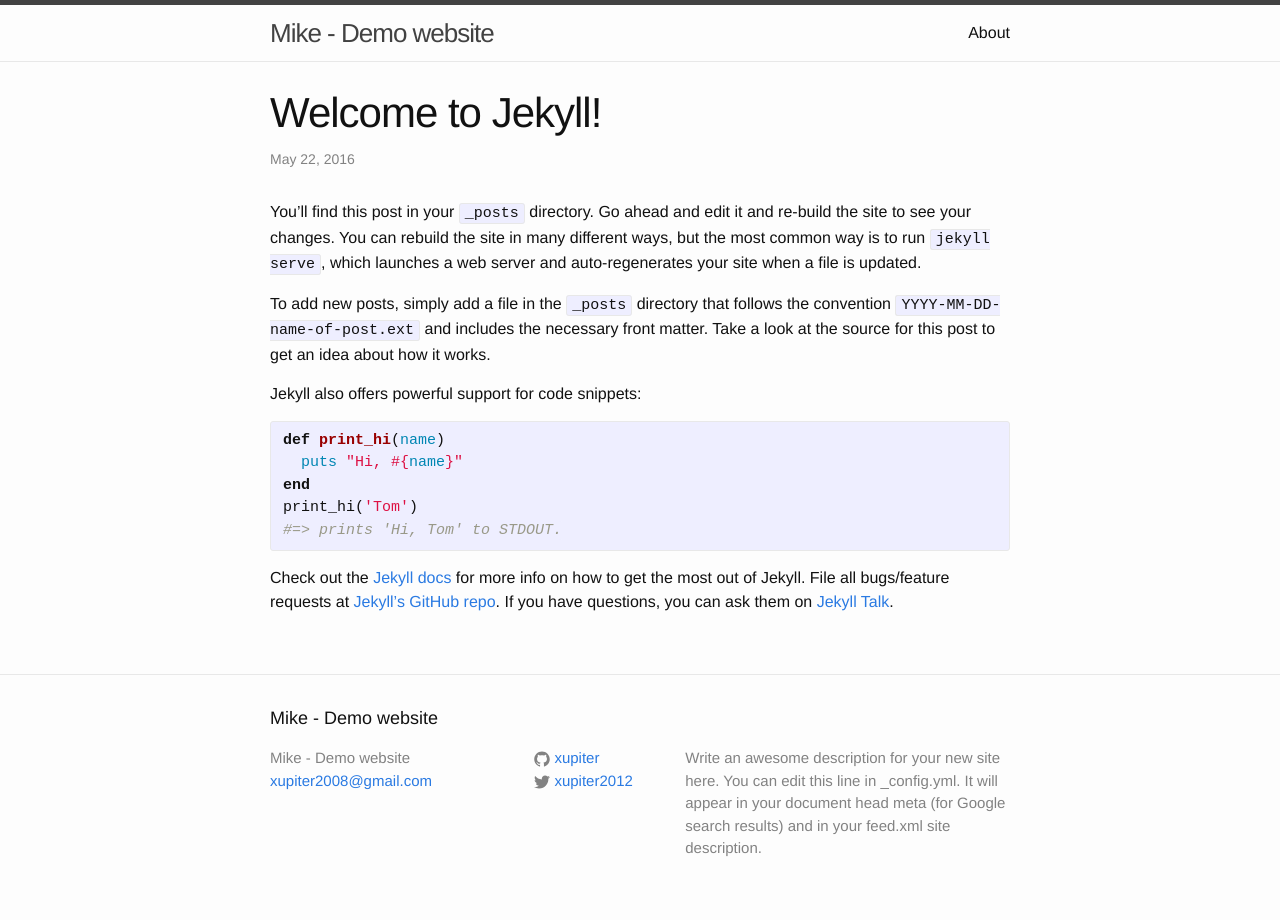
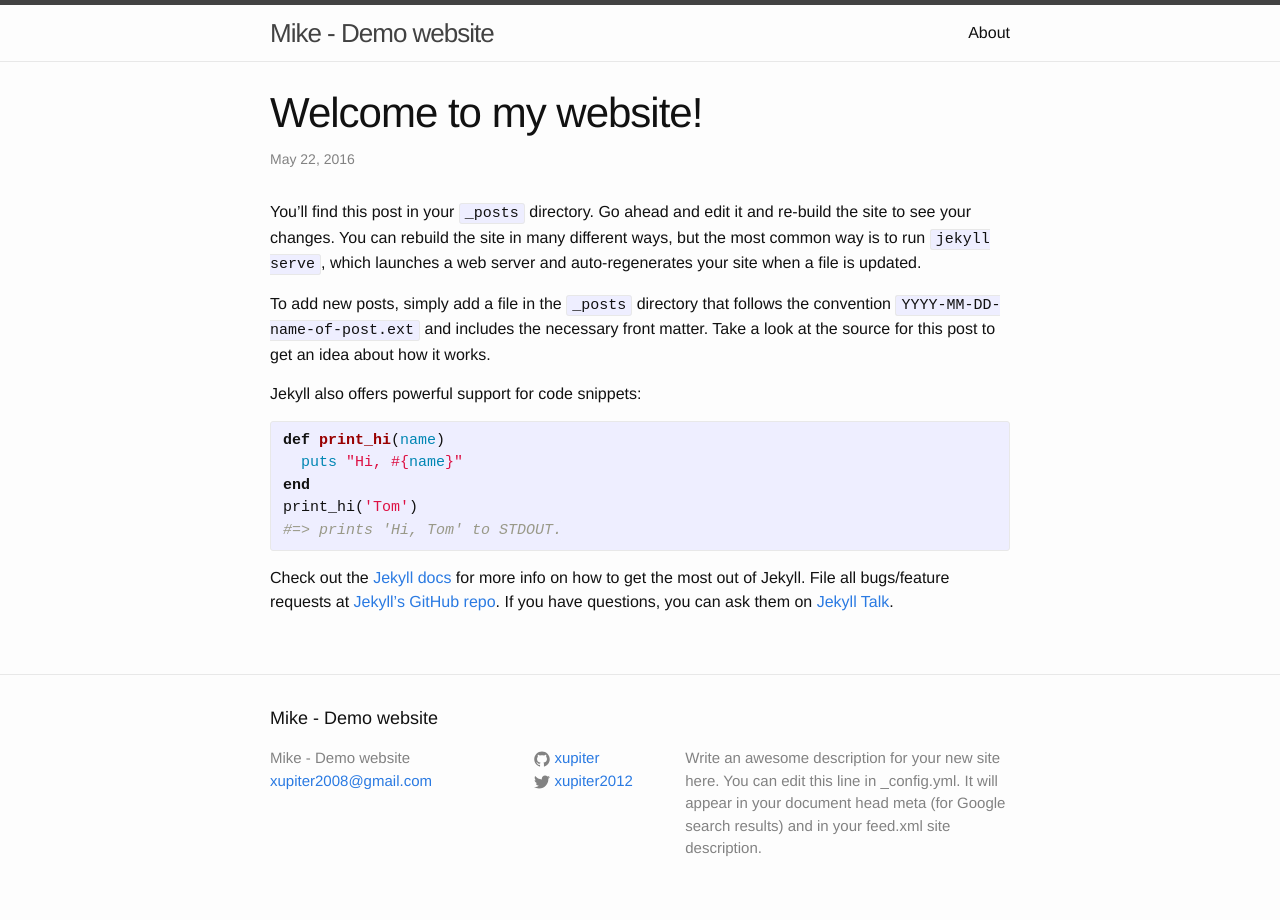
Before and after one commit to xupiter/xupiter.github.io, a Jekyll site: the page built from _posts/2016-05-22-welcome-to-jekyll.markdown, in a window 1280 px wide. Built offline with Jekyll 4.4.1, drawn with Linux system fonts in a browser that asks for light colours.

Commit message:
Update 2016-05-22-welcome-to-jekyll.markdown

```diff
--- a/_posts/2016-05-22-welcome-to-jekyll.markdown
+++ b/_posts/2016-05-22-welcome-to-jekyll.markdown
@@ -1,6 +1,6 @@
 ---
 layout: post
-title:  "Welcome to Jekyll!"
+title:  "Welcome to my website!"
 date:   2016-05-22 17:07:35 -0400
 categories: jekyll update
 ---
```
